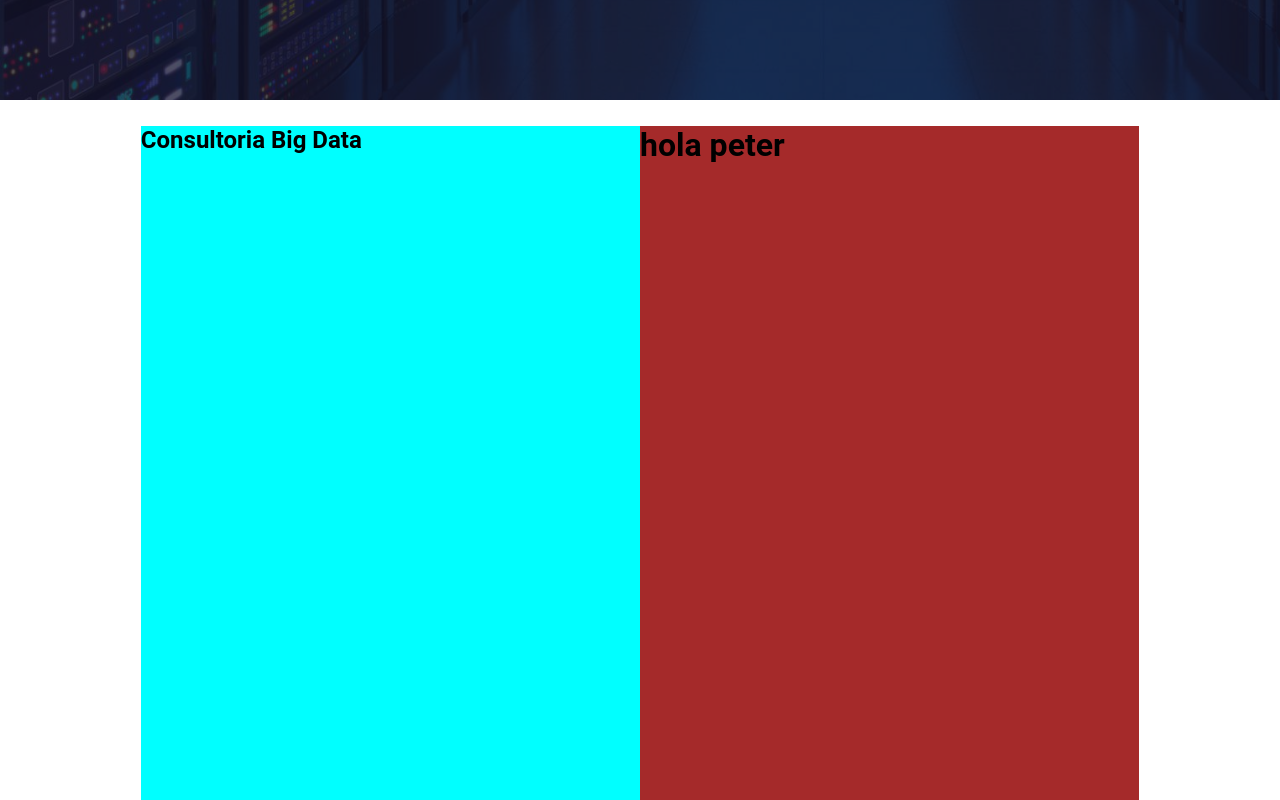
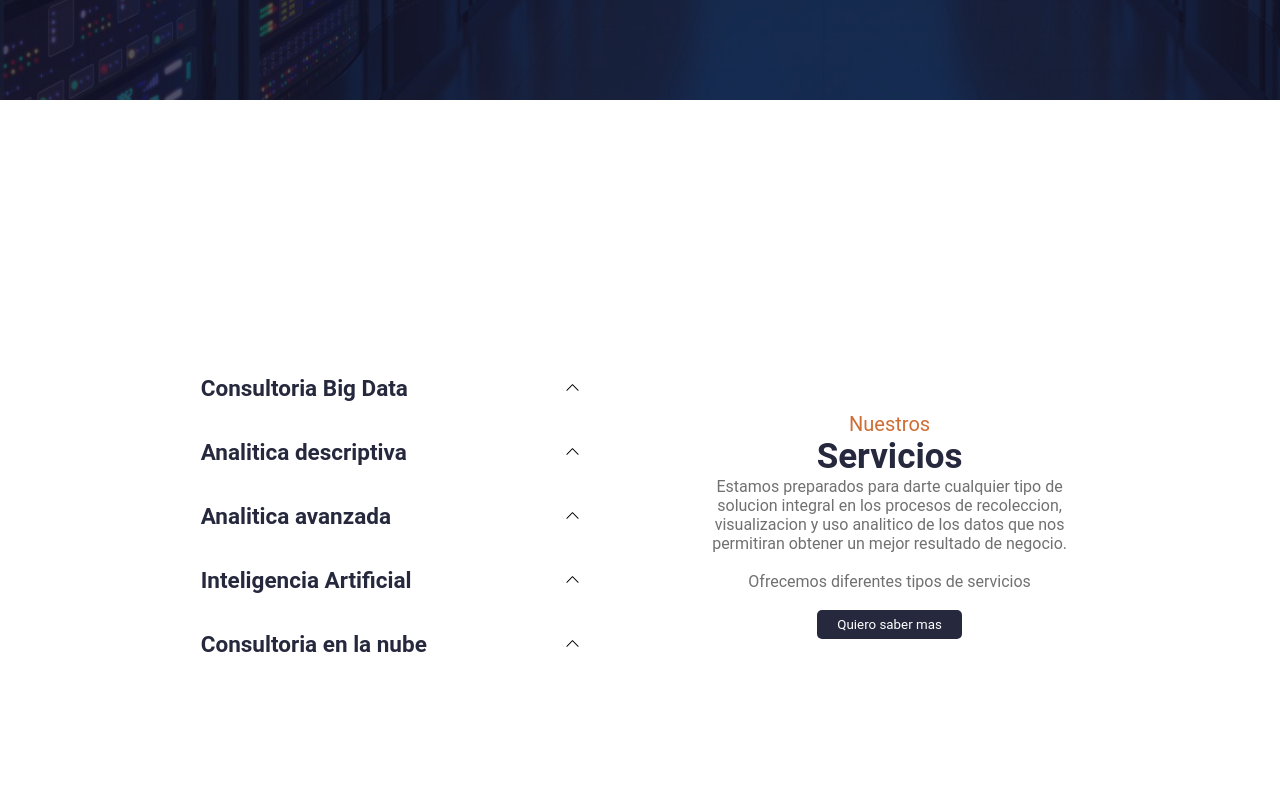
Before and after one commit to GermanDiaz7/woombat-page, a React (Create React App) app: page / in a window 1280 px wide. Shown: the part 700-1500 px from the top of the page. Built offline with nearby package versions, Linux system fonts and the light colour scheme; what webfontloader would draw is missing.

Commit message:
services finalizado

```diff
--- a/src/components/AboutUs.js
+++ b/src/components/AboutUs.js
@@ -10,7 +10,7 @@ const AboutUs = () => {
     const { t } = useTranslation("global")
 
     return (
-        <div className="about">
+        <div className="about" id='about'>
             <Container>
                 <div className="about-content">
                     <div className="about-content-left">
--- a/src/components/Allies.js
+++ b/src/components/Allies.js
@@ -24,7 +24,7 @@ const Allies = () => {
       };
 
     return (
-        <div className="allies">
+        <div className="allies" id="allies">
             <Container>
                 <p className="subtitle text-center">{t("aliados.subtitulo")}</p>
                 <h2 className="title text-center">{t("aliados.titulo")}</h2>
--- a/src/components/Clients.js
+++ b/src/components/Clients.js
@@ -30,7 +30,7 @@ const Clients = () => {
   };
 
   return (
-    <div className="clients">
+    <div className="clients" id='clients'>
       <Container>
         <div className="clients-content">
           <div className="clients-content-left">
--- a/src/components/Presentation.js
+++ b/src/components/Presentation.js
@@ -7,7 +7,7 @@ import { useTranslation } from "react-i18next";
 const Presentation = () => {
     const {t} = useTranslation("global");
   return (
-      <div className='presentation-container'>
+      <div className='presentation-container' id='presentation'>
           <div className='part'>
               <h1>{t("encabezado.titulo")}</h1>
               <h3>{t("encabezado.texto")}</h3>
--- a/src/components/Services.js
+++ b/src/components/Services.js
@@ -1,24 +1,167 @@
 import { Container } from "../style/Container";
 import { useTranslation } from "react-i18next";
 
+import { BsChevronUp, BsChevronDown } from "react-icons/bs";
+
 //styles
 import "../style/services.css";
+import { useState } from "react";
 
 const Services = () => {
   const { t } = useTranslation("global");
 
+  const[consultoria, setConsultoria] = useState(false)
+  const[descriptiva, setDescriptiva] = useState(false)
+  const[avanzada, setAvanzada] = useState(false)
+  const[artificial, setArtificial] = useState(false)
+  const[nube, setNube] = useState(false)
+
+
+  const consulting = () => {
+    if(!consultoria) {
+      setConsultoria(true)
+    }else{
+      setConsultoria(false)
+    }
+  }
+
+  const descriptive = () => {
+    if(!descriptiva) {
+      setDescriptiva(true)
+    }else {
+      setDescriptiva(false)
+    }
+  }
+
+  const advanced = () => {
+    if(!avanzada) {
+      setAvanzada(true)
+    }else {
+      setAvanzada(false)
+    }
+  }
+
+  const artificialy = () => {
+    if(!artificial) {
+      setArtificial(true)
+    }else {
+      setArtificial(false)
+    }
+  }
+
+  const cloud = () => {
+    if(!nube) {
+      setNube(true)
+    }else {
+      setNube(false)
+    }
+  }
+
   return (
-    <div className="services">
+    <div className="services" id='serivices'>
       <Container>
         <div class='services-container'>
           <div className='services-info left'>
-              <div>
-                <h2>{t("servicios.consultoria.titulo")}</h2>
+              <div className='container'>
+                <div onClick={consulting}>
+                  <div className={!consultoria ? "desbord-none" : "desbord-block"}>
+                    <div className='card-services-deploy'>
+                      <h2 className='card'>{t("servicios.consultoria.titulo")}</h2>
+                      <BsChevronDown />
+                    </div>
+                    <p className='texto'>{t("servicios.consultoria.texto")}</p>
+                  </div>
+                  <div className={!consultoria ? "desbord-block" : "desbord-none"}>
+                    <div className='card-services-deploy'>
+                      <h2 className="card">{t("servicios.consultoria.titulo")}</h2>
+                      <BsChevronUp />
+                    </div>
+                  </div>
+                </div>
+
+
+                <div onClick={descriptive}>
+                  <div className={!descriptiva ? "desbord-none" : "desbord-block"}>
+                    <div className='card-services-deploy'>
+                      <h2 className='card'>{t("servicios.analitica-descriptiva.titulo")}</h2>
+                      <BsChevronDown />
+                    </div>
+                    <p className='texto'>{t("servicios.analitica-descriptiva.texto")}</p>
+                  </div>
+                  <div className={!descriptiva ? "desbord-block" : "desbord-none"}>
+                    <div className='card-services-deploy'>
+                      <h2 className="card">{t("servicios.analitica-descriptiva.titulo")}</h2>
+                      <BsChevronUp />
+                    </div>
+                  </div>
+                </div>
+
+
+                <div onClick={advanced}>
+                  <div className={!avanzada ? "desbord-none" : "desbord-block"}>
+                    <div className='card-services-deploy'>
+                      <h2 className='card'>{t("servicios.analitica-avanzada.titulo")}</h2>
+                      <BsChevronDown />
+                    </div>
+                    <p className='texto'>{t("servicios.analitica-avanzada.texto")}</p>
+                  </div>
+                  <div className={!avanzada ? "desbord-block" : "desbord-none"}>
+                    <div className='card-services-deploy'>
+                      <h2 className="card">{t("servicios.analitica-avanzada.titulo")}</h2>
+                      <BsChevronUp />
+                    </div>
+                  </div>
+                </div>
+
+
+                <div onClick={artificialy}>
+                  <div className={!artificial ? "desbord-none" : "desbord-block"}>
+                    <div className='card-services-deploy'>
+                      <h2 className='card'>{t("servicios.ingeligencia-artificial.titulo")}</h2>
+                      <BsChevronDown />
+                    </div>
+                    <p className='texto'>{t("servicios.ingeligencia-artificial.texto")}</p>
+                  </div>
+                  <div className={!artificial ? "desbord-block" : "desbord-none"}>
+                    <div className='card-services-deploy'>
+                      <h2 className="card">{t("servicios.ingeligencia-artificial.titulo")}</h2>
+                      <BsChevronUp />
+                    </div>
+                  </div>
+                </div>
+
+
+                <div onClick={cloud}>
+                  <div className={!nube ? "desbord-none" : "desbord-block"}>
+                    <div className='card-services-deploy'>
+                      <h2 className='card'>{t("servicios.consultoria-nube.titulo")}</h2>
+                      <BsChevronDown />
+                    </div>
+                    <p className='texto'>{t("servicios.consultoria-nube.texto")}</p>
+                  </div>
+                  <div className={!nube ? "desbord-block" : "desbord-none"}>
+                    <div className='card-services-deploy'>
+                      <h2 className="card">{t("servicios.consultoria-nube.titulo")}</h2>
+                      <BsChevronUp />
+                    </div>
+                  </div>
+                </div>
+
+
               </div>
           </div>
 
           <div className='services-info rigth'>
-              <h1>hola peter</h1>
+            <div className='container'>
+              <p className='subtitle'>{t("servicios.subtitulo")}</p>
+              <h2 className='title'>{t("servicios.titulo")}</h2>
+
+              <p className='text-dark'>{t("servicios.informacion")}</p>
+              <br />
+              <p className='text-dark'>{t("servicios.subinformacion")}</p>
+              <br />
+              <button className='btn-services'>{t("servicios.boton")}</button>
+            </div>
           </div>
         </div>
       </Container>
--- a/src/style/services.css
+++ b/src/style/services.css
@@ -17,12 +17,75 @@
 
 .services-info {
     width: 50%;
+    display: flex;
+    flex-direction: column;
+    justify-content: center;
 }
 
-.left {
-    background-color: aqua;
+.container {
+    width: 80%;
+    margin: auto;
 }
 
 .rigth {
-    background-color: brown;
+    text-align: center;
 }
+
+.subtitle {
+    color: #CE6D34;
+}
+
+.text-dark {
+    color: #707070;
+}
+
+.btn-services {
+    border: 0;
+    border-radius: 5px;
+    padding: 7px 20px;
+    background-color: #26293D;
+    color: #fff;
+    cursor: pointer;
+}
+
+.btn-services:hover {
+    color: #CE6D34;
+}
+
+
+.card {
+    width: 92%;
+    color: #26293D;
+    border-radius: 5px;
+}
+
+
+
+/*cartas*/
+.card-services-deploy {
+    display: flex;
+    align-items: center;
+    justify-content: space-between;
+    border-radius: 5px;
+    padding: 9px 10px;
+}
+
+.texto {
+    padding: 15px 15px;
+    background-color: #ebebebd5;
+    border-radius: 5px;
+}
+
+.card-services-deploy:hover {
+    background-color: #CE6D34;
+}
+
+.desbord-none {
+    display: none;
+}
+
+.desbord-block {
+    display: block;
+    margin-bottom: 20px;
+    font-size: 15px;
+}
--- a/src/translations/en/global.json
+++ b/src/translations/en/global.json
@@ -3,6 +3,7 @@
         "inicio": "Home",
         "servicios": "Services",
         "nosotros": "About Us",
+        "aliados": "Allies",
         "clientes": "Clients",
         "contacto": "Contact Us"
     },
@@ -12,6 +13,10 @@
     },
     "servicios": {
         "titulo": "Services",
+        "subtitulo" : "Our",
+        "informacion" : "We are prepared to give you any type of comprehensive solution in the data collection, visualization and analytical use processes that will allow us to obtain a better business result.",
+        "subinformacion" : "We offer different types of services",
+        "boton" : "I want to know more",
         "consultoria": {
             "titulo": "Big Data Consulting",
             "texto": "We support your company through the creation of data lakes, with the ability to store and proccess voluminous, diverse and real time generated data. All with security considerations, goverment, scalability, lineage, and compliance with financial regulations such as PCI and GDPR."
--- a/src/translations/es/global.json
+++ b/src/translations/es/global.json
@@ -3,6 +3,7 @@
         "inicio": "Inicio",
         "servicios": "Servicios",
         "nosotros": "Nosotros",
+        "aliados": "Aliados",
         "clientes": "Clientes",
         "contacto": "Contacto"
     },
@@ -12,6 +13,10 @@
     },
     "servicios": {
         "titulo": "Servicios",
+        "subtitulo" : "Nuestros",
+        "informacion" : "Estamos preparados para darte cualquier tipo de solucion integral en los procesos de recoleccion, visualizacion y uso analitico de los datos que nos permitiran obtener un mejor resultado de negocio.",
+        "subinformacion" : "Ofrecemos diferentes tipos de servicios",
+        "boton" : "Quiero saber mas",
         "consultoria": {
             "titulo": "Consultoria Big Data",
             "texto": "Acompañamos a su empresa en la creación de lagos de datos con la capacidad de almacenar y procesar datos que cumplen con las características de ser voluminosos, diversos y generados en tiempo real. Lo anterior con consideraciones de seguridad de datos, gobierno, escalabilidad, linaje y cumplimiento de regulaciones financieras como PCI y GDPR."
```
Also changed, not shown: src/components/CardServices.js (added, +14 -0 lines), src/components/NavBar.js (+5 -4 lines).
